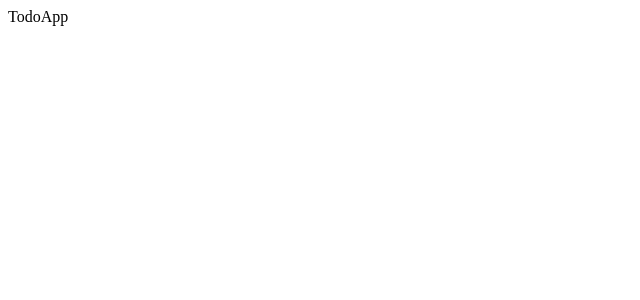
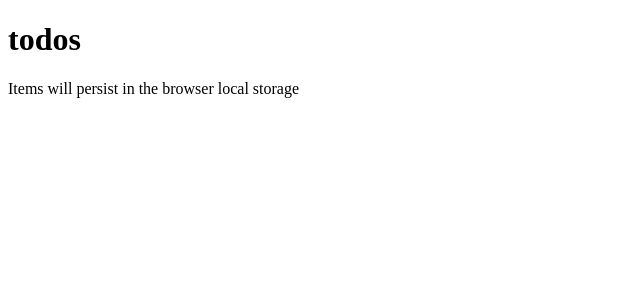
Before and after one commit to badger-99/todo_list-react, a React (Vite) app: page / in a window 1280 px wide. Shown: the top 300 px of the page, without its empty margins (0-640 px from the left). Built offline with nearby package versions, Linux system fonts and the light colour scheme.

Commit message:
Add Header

```diff
--- a/src/TodoApp.jsx
+++ b/src/TodoApp.jsx
@@ -1,6 +1,10 @@
+import Header from "./components/Header";
+
 const TodoApp = () => {
   return (
-    <div>TodoApp</div>
+    <div>
+      <Header />
+    </div>
   )
 }
 export default TodoApp
--- /dev/null
+++ b/src/components/Header.jsx
@@ -0,0 +1,9 @@
+const Header = () => {
+  return (
+    <header>
+      <h1>todos</h1>
+      <p>Items will persist in the browser local storage</p>
+    </header>
+  );
+}
+export default Header
```
